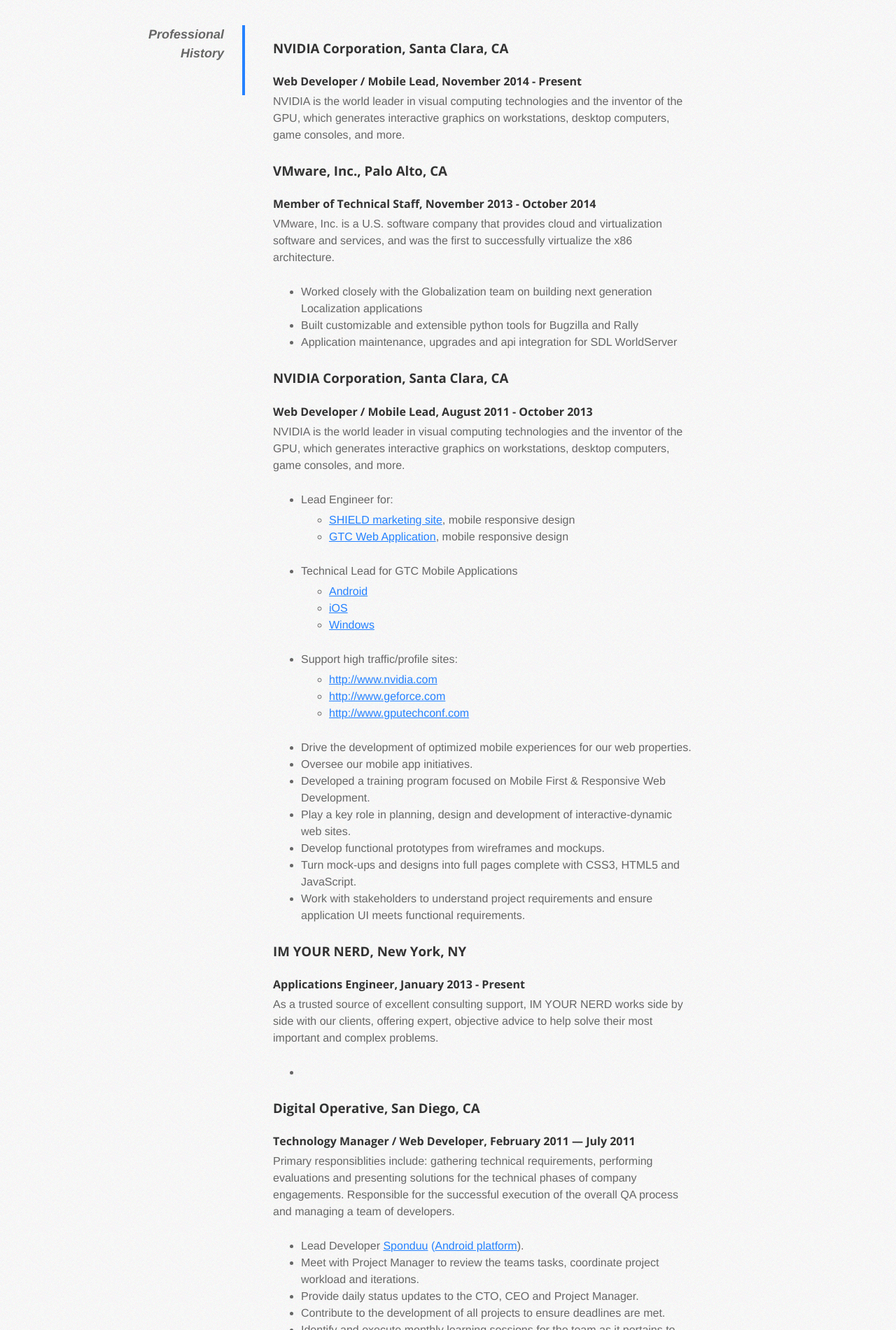
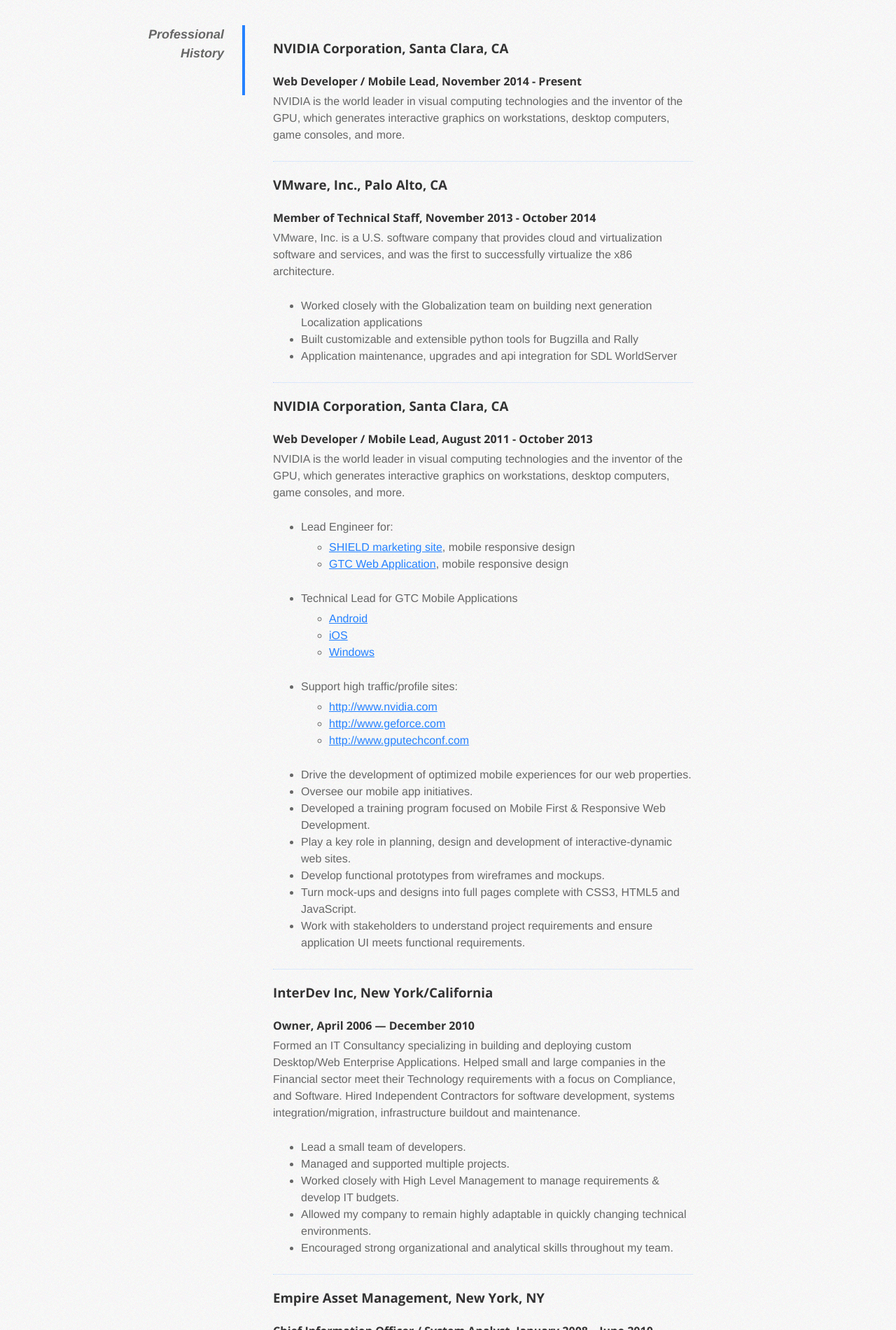
Before and after one commit to mweppler/mweppler.github.com, a Jekyll site: the page built from resume.html, in a window 1280 px wide. Shown: the part 721-2621 px from the top of the page at 70% size. Built offline with Jekyll 4.4.1, drawn with Linux system fonts in a browser that asks for light colours; nearby versions of some CDN libraries; comment, search, counter and statistics services are not loaded; some of the changed text lies outside the part shown.

Commit message:
updated resume

```diff
--- a/css/_css/_overrides.less
+++ b/css/_css/_overrides.less
@@ -125,3 +125,7 @@
     }
   }
 }
+
+/* Customizations */
+
+.section-bottom-border { border-bottom: 1px dotted lighten(#2481FF, 30%); }
--- a/css/style.css
+++ b/css/style.css
@@ -1,6 +1,6 @@
-@import url('http://fonts.googleapis.com/css?family=Open+Sans:400,700');
 /* #Import the other CSS-files.
 ================================================== */
+@import url('http://fonts.googleapis.com/css?family=Open+Sans:400,700');
 .clearfix {
   *zoom: 1;
 }
@@ -366,7 +366,7 @@
   img {
     max-width: 100% !important;
   }
-  @page  {
+  @page {
     margin: 0.5cm;
   }
   p,
@@ -849,13 +849,10 @@
   filter: alpha(opacity=8);
   -webkit-box-sizing: border-box;
   /* Safari/Chrome, other WebKit */
-
   -moz-box-sizing: border-box;
   /* Firefox, other Gecko */
-
   box-sizing: border-box;
   /* Opera/IE 8+ */
-
 }
 .nivo-caption p {
   padding: 5px;
@@ -1212,7 +1209,6 @@
 #fancybox-right:hover {
   visibility: visible;
   /* IE6 */
-
 }
 #fancybox-left:hover span {
   left: 20px;
@@ -1386,14 +1382,13 @@
 /* makes the font 33% larger relative to the icon container */
 .icon-large:before {
   vertical-align: middle;
-  font-size: 1.3333333333333333em;
+  font-size: 1.33333333em;
 }
 .btn [class^="icon-"],
 .nav-tabs [class^="icon-"],
 .btn [class*=" icon-"],
 .nav-tabs [class*=" icon-"] {
   /* keeps button heights with and without icons the same */
-
   line-height: .9em;
 }
 li [class^="icon-"],
@@ -1405,7 +1400,6 @@
 li .icon-large:before,
 li .icon-large:before {
   /* 1.5 increased font size for icon-large * 1.25 width */
-
   width: 1.875em;
 }
 ul.icons {
@@ -1420,7 +1414,6 @@
 ul.icons li .icon-large:before,
 ul.icons li .icon-large:before {
   /* 1.5 increased font size for icon-large * 1.25 width */
-
   vertical-align: initial;
 }
 /*  Font Awesome uses the Unicode Private Use Area (PUA) to ensure screen
@@ -2289,6 +2282,10 @@
   color: #428bca;
   text-decoration: none;
 }
+/* Customizations */
+.section-bottom-border {
+  border-bottom: 1px dotted #bdd9ff;
+}
 /* #Colors
 ================================================== */
 /* #Load font
@@ -2299,7 +2296,6 @@
   border-top: 3px solid #2481ff;
   background: url('../img/bg.jpg') repeat;
   /*font-size: 13px;*/
-
   font-size: 100%;
   font-family: 'Helvetica Neue', Helvetica, Arial;
   font-weight: 300;
@@ -3534,7 +3530,6 @@
   border: 1px solid #f0f0f0;
   max-width: 96%;
   /* Image does not overflow the content area */
-
   padding: 5px 3px 10px;
   text-align: center;
 }
@@ -3566,7 +3561,6 @@
 .isotope,
 .isotope .isotope-item {
   /* change duration value to whatever you like */
-
   -webkit-transition-duration: 0.8s;
   -moz-transition-duration: 0.8s;
   -ms-transition-duration: 0.8s;
@@ -3699,7 +3693,6 @@
     margin-left: 20px;
   }
   .comments ol li ol li {
-    display: block;
     float: left;
     display: block;
   }
--- a/resume.html
+++ b/resume.html
@@ -27,7 +27,7 @@
     <dd class="clear"></dd>
     <dt>Professional History</dt>
     <dd>
-      <section>
+      <section class="section-bottom-border">
         <h3><a href="http://www.nvidia.com/" target="_blank">NVIDIA Corporation</a>, Santa Clara, CA</h3>
         <h4>Web Developer / Mobile Lead, November 2014 - Present</h4>
         <p>
@@ -37,7 +37,7 @@
           <!--<li></li>-->
         <!--</ul>-->
       </section>
-      <section>
+      <section class="section-bottom-border">
         <h3><a href="http://www.vmware.com/" target="_blank">VMware, Inc.</a>, Palo Alto, CA</h3>
         <h4>Member of Technical Staff, November 2013 - October 2014</h4>
         <p>
@@ -49,7 +49,7 @@
           <li>Application maintenance, upgrades and api integration for SDL WorldServer</li>
         </ul>
       </section>
-      <section>
+      <section class="section-bottom-border">
         <h3><a href="http://www.nvidia.com/" target="_blank">NVIDIA Corporation</a>, Santa Clara, CA</h3>
         <h4>Web Developer / Mobile Lead, August 2011 - October 2013</h4>
         <p>
@@ -85,7 +85,7 @@
           <li>Work with stakeholders to understand project requirements and ensure application UI meets functional requirements.</li>
         </ul>
       </section>
-      <section>
+      <section class="section-bottom-border hidden">
         <h3><a href="http://www.imyournerd.com/" target="_blank">IM YOUR NERD</a>, New York, NY</h3>
         <h4>Applications Engineer, January 2013 - Present</h4>
         <p>
@@ -95,7 +95,7 @@
           <li></li>
         </ul>
       </section>
-      <section>
+      <section class="section-bottom-border hidden">
         <h3><a href="http://www.digitaloperative.com/" target="_blank">Digital Operative</a>, San Diego, CA</h3>
         <h4>Technology Manager / Web Developer, February 2011 — July 2011</h4>
         <p>Primary responsiblities include: gathering technical requirements, performing evaluations and presenting solutions for the technical phases of company engagements. Responsible for the successful execution of the overall QA process and managing a team of developers.
@@ -119,7 +119,7 @@
               Worked directly with Matthew at Digital Operative Inc.
           </p> -->
       </section>
-      <section>
+      <section class="section-bottom-border">
         <h3>InterDev Inc, New York/California</h3>
         <h4>Owner, April 2006 — December 2010</h4>
         <p>
@@ -133,7 +133,7 @@
           <li>Encouraged strong organizational and analytical skills throughout my team.</li>
         </ul>
       </section>
-      <section>
+      <section class="section-bottom-border hidden">
         <h3><a href="http://cweil.com/" target="_blank">Christopher Weil & Company</a>, San Diego, CA</h3>
         <h4>Chief Information Officer / Lead Developer, July 2010 — February 2011</h4>
         <p>
@@ -145,7 +145,7 @@
           <li>Opened application up to Sales &amp; Marketing team to solicit and incorporate feedback into the design.</li>
         </ul>
       </section>
-      <section>
+      <section class="section-bottom-border">
         <h3><a href="http://empiream.com/" target="_blank">Empire Asset Management</a>, New York, NY</h3>
         <h4>Chief Information Officer / System Analyst, January 2008 – June 2010</h4>
         <p>
@@ -160,7 +160,7 @@
           <li> Provide training for interns in networking, hardware connectivity, IP addressing, firewall and data security, and software troubleshooting.</li>
         </ul>
       </section>
-      <section>
+      <section class="section-bottom-border hidden">
         <h3><a href="http://nationalsecurities.com/" target="_blank">National Securities</a>, New York, NY</h3>
         <h4>IT Director / Lead Developer, November 2002 – January 2008</h4>
         <p>
@@ -181,15 +181,41 @@
     <dd class="clear"></dd>
     <dt>Professional Development</dt>
     <dd>
-      <section>
-        <h3>Penn Foster College, Scottsdale, AZ</h3>
-        <h4><a href="http://www.pennfostercollege.edu/computerinfosystems/ProgramOutline.html" target="_blank">Associate in Applied Science Computer Information Systems: 2009 – 2013 <em>*expected</em></a></h4>
+      <section class="section-bottom-border">
+        <h3>UCSC Silicon Valley Extension</h3>
+        <h4><a href="www.ucsc-extension.edu/content/professional-award-mobile-application-development" target="_blank">Professional Award in Mobile Application Development <em>*expected 2016</em></a></h4>
+        <ul>
+          <li><a href="http://www.slideshare.net/mweppler/event-social" target="_blank">Mobile Interface Design - 30126</a></li>
+          <li><a href="http://www.slideshare.net/mweppler/mweppler-bluetoothdoorentryfinal" target="_blank">Mobile Payments, e-Commerce Security, and Cryptocurrency - 30319</a></li>
+          <li class="hidden">Programming for Cloud Computing: Amazon Web Services - 23094</li>
+          <li class="hidden">Designing Wearable and Smart Device User Experiences - 30401</li>
+          <li class="hidden">Developing Applications for Android Mobile Devices - 21956</li>
+          <li class="hidden">Developing Applications for iPhone and iPad, Introduction - 21938</li>
+          <li class="hidden">Developing Applications for Android Mobile Devices, Advanced - 30002</li>
+          <li class="hidden">Developing Applications for iPhone and iPad, Advanced - 23592</li>
+        </ul>
       </section>
-      <section>
+      <section class="section-bottom-border">
+        <h3>Udacity, Online</h3>
+        <h4><a href="https://www.udacity.com/course/android-developer-nanodegree--nd801" target="_blank">Android Nanodegree <em>*expected 2016</em></a></h4>
+        <h4>Other</h4>
+        <ul>
+          <li><a href="assets/udacity-intro-to-compsci.pdf" target="_blank">Introduction to Computer Science: Febrary 13th, 2014 </a></li>
+          <!--<li><a href="" target="_blank">Programming Languages: <em>*expected 2016</em></a></li>-->
+        </ul>
+      </section>
+      <section class="section-bottom-border">
+        <h3>BerkeleyX, Online</h3>
+        <h4>
+          <a href="assets/edx-berkeley-saas.pdf" target="_blank">CS169.1x - Software as a Service: November 20th, 2013</a>
+          <em>(<a href="https://verify.edx.org/cert/483579d040e94346baa200aa326cc0a9" target="_blank">Verification</a>)</em>
+        </h4>
+      </section>
+      <section class="section-bottom-border">
         <h3>Penn Foster Career School, Scranton, PA</h3>
-        <h4><a href="http://www.pennfoster.edu/programming-cert/ProgramOutline.html" target="_blank">Career Diploma Java Programming: 2008 – 2009</a></h4>
+        <h4><a href="assets/penn-foster-career-diploma-java-programmer.pdf" target="_blank">Career Diploma Java Programming: 2008 – 2009</a></h4>
       </section>
-      <section>
+      <section class="section-bottom-border hidden">
         <h3>Brainbench PreVisor Company, Chantilly, VA</h3>
         <h4><a href="http://www.brainbench.com/xml/bb/homepage.xml" target="_blank">Transcript ID#: 6173770</a></h4>
         <ul>
@@ -204,12 +230,14 @@
       <section>
         <h3><a href="http://lanyrd.com/profile/mweppler/" target="_blank">Conferences/Talks Attended</a></h3>
         <ul>
+          <li>Google IO 2015 - May 28 2015</li>
+          <li>GPU Technology Conference - March 17 2015</li>
           <li>Google IO 2013 - May 15 2013</li>
           <li>GPU Technology Conference - March 14 2013</li>
           <li>GPU Technology Conference - May 14 2012</li>
-          <li>Chrome Extensions Hackathon - June 10 2010</li>
-          <li>Google IO 2010 and Bootcamp - Android 101: Writing and Publishing Android Applications - May 2010</li>
-          <li>Android Developer Labs - February 12 2010</li>
+          <li class="hidden">Chrome Extensions Hackathon - June 10 2010</li>
+          <li class="hidden">Google IO 2010 and Bootcamp - Android 101: Writing and Publishing Android Applications - May 2010</li>
+          <li class="hidden">Android Developer Labs - February 12 2010</li>
         </ul>
       </section>
     </dd>
```
Also changed, not shown: css/_css/_mixins.less (+17 -6 lines), index.html (+2 -18 lines), 4 other files.
